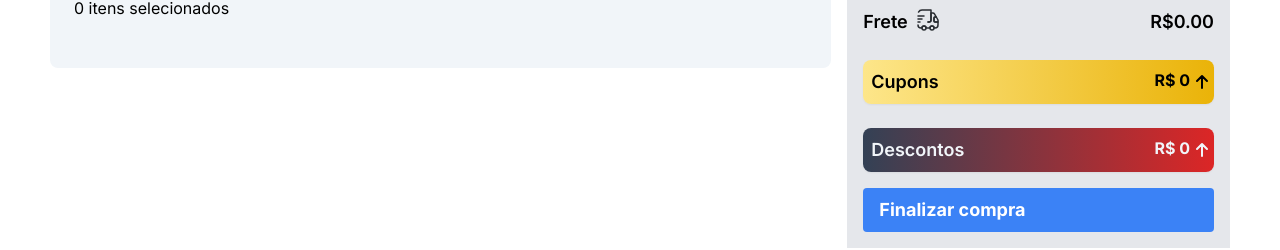
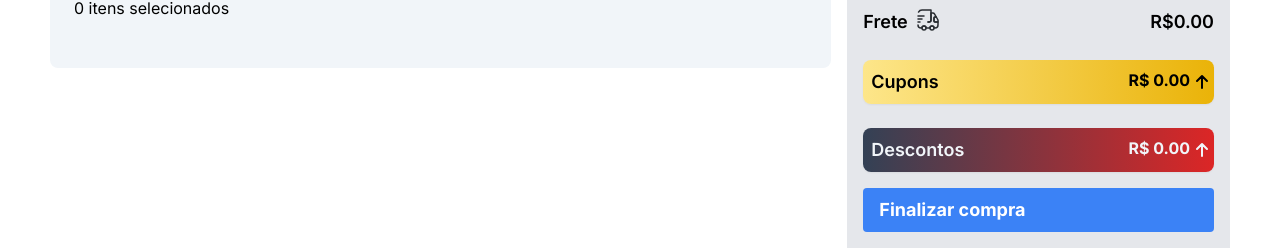
Before and after one commit to MauBoaventura/ap-cart, a Next.js app: page /cart in a window 1280 px wide. Shown: the part 188-438 px from the top of the page. Built offline with nearby package versions, Linux system fonts and the light colour scheme.

Commit message:
feat: add decimal place

```diff
--- a/src/components/cartSideCheckout/index.tsx
+++ b/src/components/cartSideCheckout/index.tsx
@@ -79,7 +79,7 @@ export default function CartSideCheckout({ itens, setItens }: { itens: IItemChec
 				<div className="flex justify-between pl-2 py-2 rounded-lg bg-gradient-to-r from-amber-200 to-yellow-500 shadow-sm">
 					<p className="text-lg font-semibold">Cupons </p>
 					<div className="">
-						<span className="ml-2  font-bold">R$ {total}</span>
+						<span className="ml-2  font-bold">R$ {total.toFixed(2)}</span>
 						<svg xmlns="http://www.w3.org/2000/svg" className="h-6 w-6 inline-block " fill="none" viewBox="0 0 24 24" stroke="currentColor">
 							<path strokeLinecap="round" strokeLinejoin="round" strokeWidth={2} d="M7 11l5-5m0 0l5 5m-5-5v12" />
 						</svg>
@@ -88,7 +88,7 @@ export default function CartSideCheckout({ itens, setItens }: { itens: IItemChec
 				<div className="flex justify-between pl-2 py-2 rounded-lg text-slate-100 bg-gradient-to-r from-slate-700 to-red-600 shadow-sm">
 					<p className="text-lg font-semibold">Descontos </p>
 					<div className="">
-						<span className="ml-2 font-bold">R$ {total}</span>
+						<span className="ml-2 font-bold">R$ {total.toFixed(2)}</span>
 						<svg xmlns="http://www.w3.org/2000/svg" className="h-6 w-6 inline-block " fill="none" viewBox="0 0 24 24" stroke="currentColor">
 							<path strokeLinecap="round" strokeLinejoin="round" strokeWidth={2} d="M7 11l5-5m0 0l5 5m-5-5v12" />
 						</svg>
```
